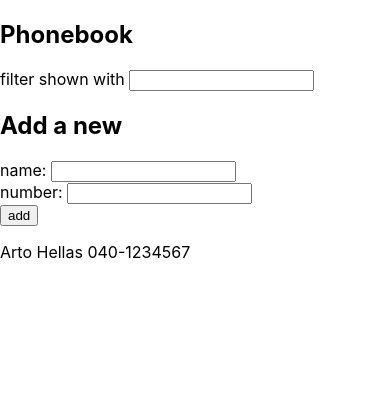
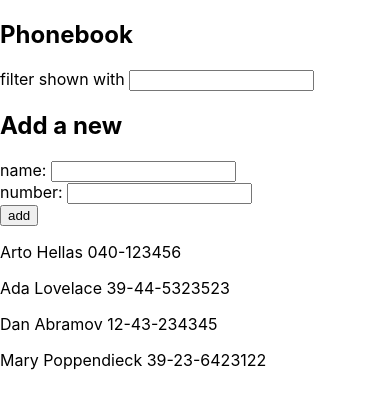
Before and after one commit to papasavvasn/fullStackOpenExercises, a React (Create React App) app in the folder exercises/part2/phonebook/: page / in a window 390 px wide. Shown: the top 408 px of the page. Built offline with nearby package versions, Linux system fonts and the light colour scheme; data requests are answered from the project's data file.

Commit message:
feat(part2forms): complete exercise 2.11, Phonebook step6

```diff
--- /dev/null
+++ b/exercises/part2/phonebook/db.json
@@ -0,0 +1,24 @@
+{
+    "persons": [
+        {
+            "name": "Arto Hellas",
+            "number": "040-123456",
+            "id": 1
+        },
+        {
+            "name": "Ada Lovelace",
+            "number": "39-44-5323523",
+            "id": 2
+        },
+        {
+            "name": "Dan Abramov",
+            "number": "12-43-234345",
+            "id": 3
+        },
+        {
+            "name": "Mary Poppendieck",
+            "number": "39-23-6423122",
+            "id": 4
+        }
+    ]
+}
--- a/exercises/part2/phonebook/src/App.tsx
+++ b/exercises/part2/phonebook/src/App.tsx
@@ -1,15 +1,24 @@
-import React, { useState, FormEvent } from 'react'
+import React, { useState, useEffect, FormEvent } from 'react'
+import axios from "axios"
 import { EntryAdder } from "./EntryAdder"
 import { Filter } from './Filter'
-import { Persons } from './Persons'
+import { Persons, Person } from './Persons'
 
 
 const App = () => {
 
-  const [persons, setPersons] = useState([{ name: 'Arto Hellas', number: '040-1234567' }])
+  const [persons, setPersons] = useState<Person[]>([])
   const [newName, setNewName] = useState('')
   const [newNumber, setNewNumber] = useState('')
   const [filter, setFilter] = useState('')
+
+  useEffect(() => {
+    axios
+      .get('http://localhost:3001/persons')
+      .then(response => {
+        setPersons(response.data)
+      })
+  }, [])
 
   const EntryAdderCallbacks = {
     addName: (event: FormEvent<HTMLFormElement>) => {
@@ -17,7 +26,7 @@ const App = () => {
       const names = persons.map(person => person.name)
       if (!names.includes(newName)) {
         names.push(newName)
-        setPersons([...persons, { name: newName, number: newNumber }])
+        setPersons([...persons, { name: newName, number: newNumber, id: persons.length + 1 }])
       } else {
         window.alert(`${newName} is already added to phonebook`)
       }
```
Also changed, not shown: exercises/part2/phonebook/package.json (+6 -1 lines), exercises/part2/phonebook/src/Persons.tsx (+7 -1 lines), 1 other file (tests, documents, lock files or other folders).
